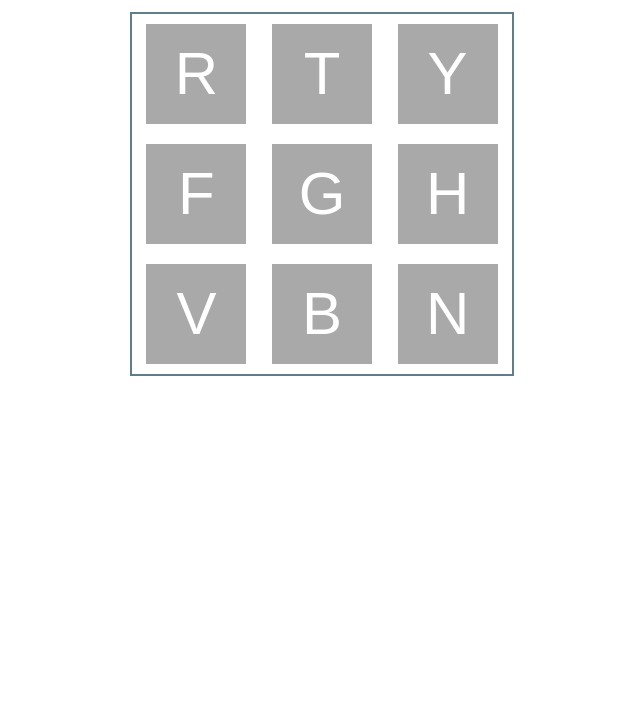
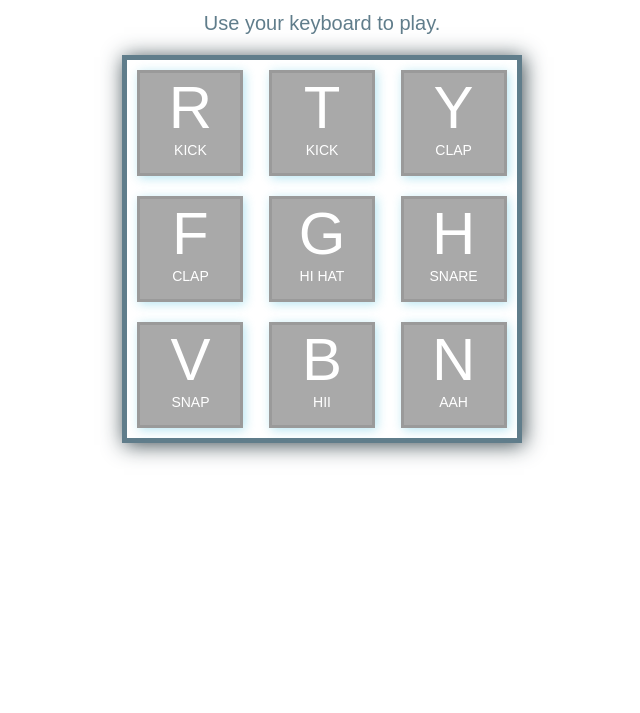
Before and after one commit to wardis/mpc, a plain HTML site: page index.html in a window 1280 px wide. Shown: the part 87-800 px from the top of the page, without its empty margins (318-958 px from the left). Drawn offline with Linux system fonts and the light colour scheme.

Commit message:
better styling

```diff
--- a/index.html
+++ b/index.html
@@ -2,11 +2,12 @@
 <html>
   <head>
     <meta charset="utf-8">
-    <title>MPC PLAYER</title>
+    <title>BeatMaker</title>
     <link rel="stylesheet" href="style.css">
   </head>
   <body>
-    <h1>Make Some Cool Music!</h1>
+    <h1>Play some cool Beats!</h1>
+    <p>Use your keyboard to play.</p>
 
     <audio src="drums_mp3/kick1.mp3" type="audio/mp3" data-key="82"></audio>
     <audio src="drums_mp3/kick2.mp3" type="audio/mp3" data-key="84"></audio>
@@ -19,20 +20,20 @@
     <audio src="drums_mp3/aah.mp3" type="audio/mp3" data-key="78"></audio>
 
     <div class="container">
-      <div class="key" data-key="82"><span>R</span></div>
-      <div class="key" data-key="84"><span>T</span></div>
-      <div class="key" data-key="89"><span>Y</span></div>
-      <div class="key" data-key="70"><span>F</span></div>
-      <div class="key" data-key="71"><span>G</span></div>
-      <div class="key" data-key="72"><span>H</span></div>
-      <div class="key" data-key="86"><span>V</span></div>
-      <div class="key" data-key="66"><span>B</span></div>
-      <div class="key" data-key="78"><span>N</span></div>
+      <div class="key" data-key="82"><span>R</span><span class="hint">KICK</span></div>
+      <div class="key" data-key="84"><span>T</span><span class="hint">KICK</span></div>
+      <div class="key" data-key="89"><span>Y</span><span class="hint">CLAP</span></div>
+      <div class="key" data-key="70"><span>F</span><span class="hint">CLAP</span></div>
+      <div class="key" data-key="71"><span>G</span><span class="hint">HI HAT</span></div>
+      <div class="key" data-key="72"><span>H</span><span class="hint">SNARE</span></div>
+      <div class="key" data-key="86"><span>V</span><span class="hint">SNAP</span></div>
+      <div class="key" data-key="66"><span>B</span><span class="hint">HII</span></div>
+      <div class="key" data-key="78"><span>N</span><span class="hint">AAH</span></div>
     </div>
 
     <script type="text/javascript">
       function removeTransition(e) {
-        if (e.propertyName != 'transform') return;
+        // if (e.propertyName != 'transform') return;
         e.target.classList.remove('playing');
       }
 
@@ -42,7 +43,6 @@
         if(!audio) return;
 
         key.classList.add('playing');
-        setTimeout(function(){ key.classList.remove('playing'); }, 100);
         audio.currentTime = 0;
         audio.play();
       }
@@ -50,7 +50,6 @@
       const keys = Array.from(document.querySelectorAll('.key'));
       keys.forEach(key => key.addEventListener('transitionend', removeTransition));
       window.addEventListener('keydown', playSound);
-      // window.addEventListener('keydown', function(e){console.log(e.keyCode)});
     </script>
   </body>
 </html>
--- a/style.css
+++ b/style.css
@@ -5,9 +5,10 @@ body {
 }
 
 .container {
-  width: 380px;
+  width: 390px;
   margin: 0 auto;
-  border: 2px solid;
+  border: 5px solid;
+  box-shadow: 2px 2px 20px #2f3f46ed
 }
 
 .key {
@@ -15,13 +16,23 @@ body {
   height: 100px;
   background: darkgray;
   margin: 10px;
-  line-height: 100px;
+  line-height: 70px;
   color: white;
   font-size: 60px;
+  border: 3px solid #9a9a9a;
+  box-shadow: 2px 2px 10px #1fb1d852;
   display: inline-block;
+  transition: all .3s;
 }
 
 .key.playing {
   background: #00BCD4;
+  border-color: #00e2ffdb;
   box-shadow: 0 0 20px #00bcd4e8;
 }
+
+span.hint {
+  font-size: 14px;
+  display: block;
+  line-height: 14px;
+}
```
